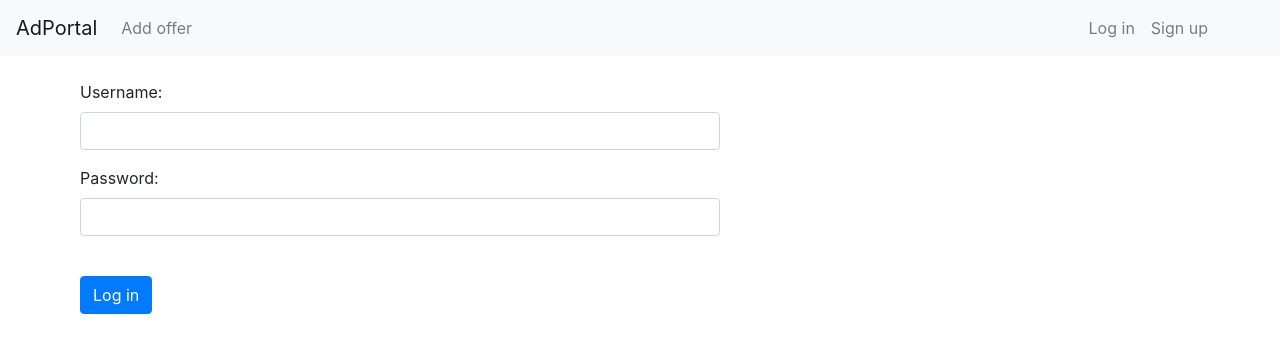
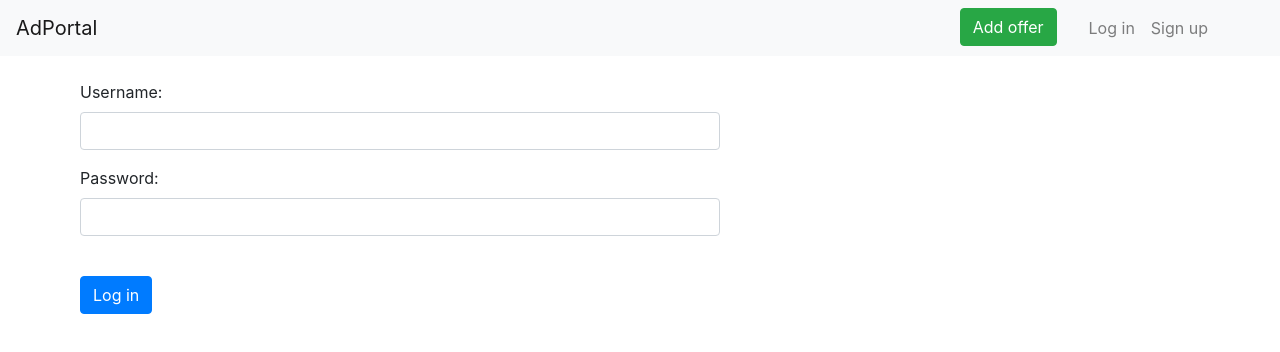
Before and after one commit to fkaszuba93/AdPortal, a React (Create React App) app in the folder ad-portal/: page /log-in in a window 1280 px wide. Shown: the top 352 px of the page. Built offline with nearby package versions, Linux system fonts and the light colour scheme; no server answers.

Commit message:
frontend improvements & refactoring

```diff
--- a/ad-portal/src/App.js
+++ b/ad-portal/src/App.js
@@ -17,15 +17,19 @@ function App() {
 
   const onCreateOffer = (offer) => {
     createOffer(offer, (newOffer) => {
-      setOffers([...offers, newOffer]);
+      if (!newOffer.error){
+        setOffers([...offers, newOffer]);
+      }
     });
   };
 
   const onUpdateOffer = async (offer) => {
-    updateOffer(offer, (offer) => {
-      setOffers(offers.map(o =>
-        o.id === offer.id ? offer : o
-      ));
+    updateOffer(offer, (updatedOffer) => {
+      if (!updatedOffer.error){
+        setOffers(offers.map(o =>
+          o.id === updatedOffer.id ? updatedOffer : o
+        ));
+      }
     });
   };
 
--- a/ad-portal/src/components/EditOfferForm.js
+++ b/ad-portal/src/components/EditOfferForm.js
@@ -1,7 +1,7 @@
 import { useState, useEffect } from 'react';
 import { useNavigate, useParams } from "react-router-dom";
 import { fetchOffer } from '../util/OffersUtil';
-import {fetchCategories} from '../util/CategoriesUtil';
+import { fetchCategories } from '../util/CategoriesUtil';
 import { isUserLoggedIn, getUserToken, isOwner } from '../util/UserUtil';
 
 const EditOfferForm = ({onSave}) => {
@@ -10,7 +10,7 @@ const EditOfferForm = ({onSave}) => {
     const [description, setDescription] = useState('');
     const [categoryId, setCategoryId] = useState('');
     const [categories, setCategories] = useState([]);
-    const [fetched, setFetched] = useState(false);
+    const [isError, setIsError] = useState(false);
     const navigate = useNavigate();
     const {id} = useParams();
 
@@ -18,21 +18,31 @@ const EditOfferForm = ({onSave}) => {
         if (!isUserLoggedIn()){
             navigate('/log-in');
         }
+    }, [navigate]);
 
-        if (id && !fetched){
+    useEffect(() => {
+        if (id){
             fetchOffer(id, setOffer);
-            setFetched(true);
+        }
+        fetchCategories(setCategories);
+    }, [id]);
+
+    useEffect(() => {
+        if (offer.error){
+            setIsError(true);
+            return;
         }
 
-        setTitle(offer.title);
-        setDescription(offer.description);
-
-        fetchCategories(setCategories);
-
-        if (offer.category){
-            setCategoryId(offer.category.id);
+        const isUnauthorized = offer.user && !isOwner(offer);
+        setIsError(isUnauthorized);
+        if (!isUnauthorized){
+            setTitle(offer.title);
+            setDescription(offer.description);
+            if (offer.category){
+                setCategoryId(offer.category.id);
+            }
         }
-    }, [offer, id, fetched, navigate]);
+    }, [offer]);
 
     const submit = (event) => {
         event.preventDefault();
@@ -58,7 +68,7 @@ const EditOfferForm = ({onSave}) => {
 
     return (
         <div className="w-75" style={{margin: "5rem"}}>
-            {isOwner(offer) || !id ? <>
+            {!(id && isError) ? <>
             <button className="btn btn-light mb-3" onClick={clear}>Clear</button>
             <form onSubmit={submit}>
                 <div className="form-group">
@@ -82,7 +92,7 @@ const EditOfferForm = ({onSave}) => {
                     <textarea id="description" className="form-control" style={{height: "25rem"}}
                         value={description} required onChange={(e) => setDescription(e.target.value)} />
                 </div>
-                <input type="submit" value="Save" className="btn btn-light mr-3" />
+                <input type="submit" value="Save" className="btn btn-primary mr-3" />
                 <button className="btn btn-light" onClick={cancel}>Cancel</button>
             </form></>
             : <>
--- a/ad-portal/src/components/Header.js
+++ b/ad-portal/src/components/Header.js
@@ -4,22 +4,22 @@ import { isUserLoggedIn, logOut } from '../util/UserUtil';
 const Header = () => {
     const location = useLocation();
 
-    const isEditPage = () => {
-        return location.pathname.startsWith('/edit');
+    const hideLinks = () => {
+        return location.pathname === '/add'
+            || location.pathname.startsWith('/edit');
     };
 
     return (
         <>
             <nav className="navbar navbar-expand-sm navbar-light bg-light fixed-top">
                 <Link to="/" className="navbar-brand">AdPortal</Link>
-                <ul className="navbar-nav mr-auto">
-                    {!isEditPage() &&
-                    <li className="nav-item">
-                        <Link to="/add" className="nav-link">Add offer</Link>
+                <div className="mr-auto"></div>
+                <ul className="navbar-nav mr-5">
+                    {!hideLinks() &&
+                    <li className="nav-item mr-4">
+                        <Link to="/add" className="btn btn-success">Add offer</Link>
                     </li>}
-                </ul>
-                <ul className="navbar-nav mr-5">
-                    {isUserLoggedIn() ? <>
+                    {isUserLoggedIn() ? !hideLinks() && <>
                     <li className="nav-item">
                         <Link className="nav-link" onClick={logOut}>Log out</Link>
                     </li></>
--- a/ad-portal/src/components/Offer.js
+++ b/ad-portal/src/components/Offer.js
@@ -18,8 +18,8 @@ const Offer = ({offer, onDelete}) => {
                 {isOwner(offer) && <>
                 <span className="ml-5">Views: {offer.views}</span>
                 <span className="float-right">
-                    <button className="btn btn-light mr-2" onClick={() => goToEditPage()}>Edit</button>
-                    <button className="btn btn-light" onClick={() => onDelete(offer)}>Delete</button>
+                    <button className="btn btn-primary mr-2" onClick={() => goToEditPage()}>Edit</button>
+                    <button className="btn btn-danger" onClick={() => onDelete(offer)}>Delete</button>
                 </span></>}
             </div>
         </div>
```
